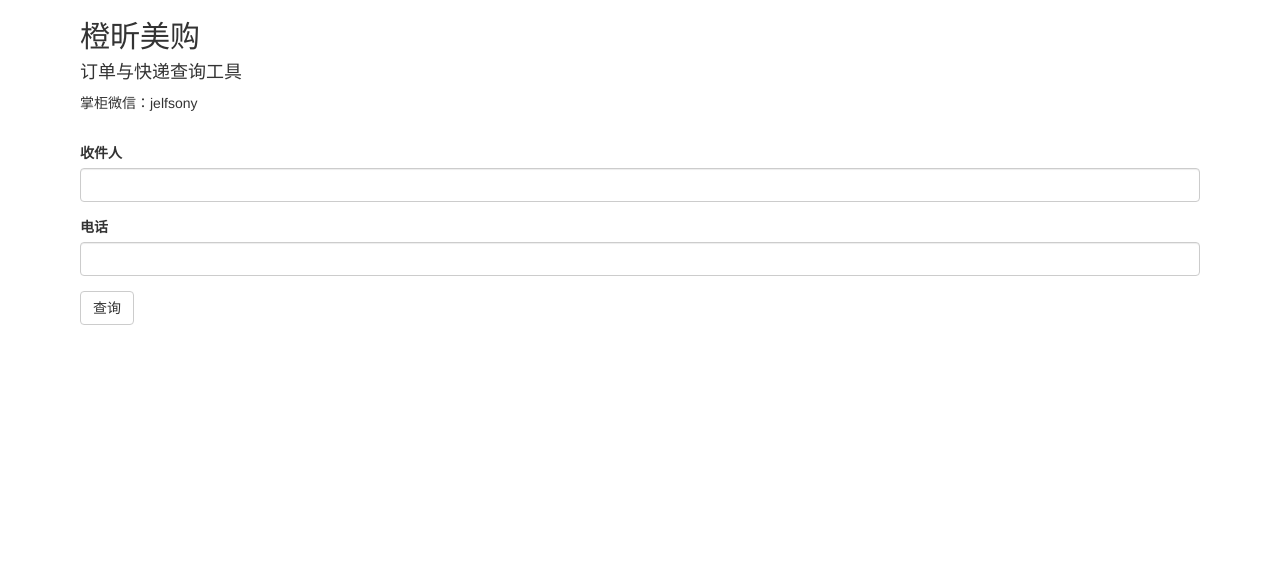
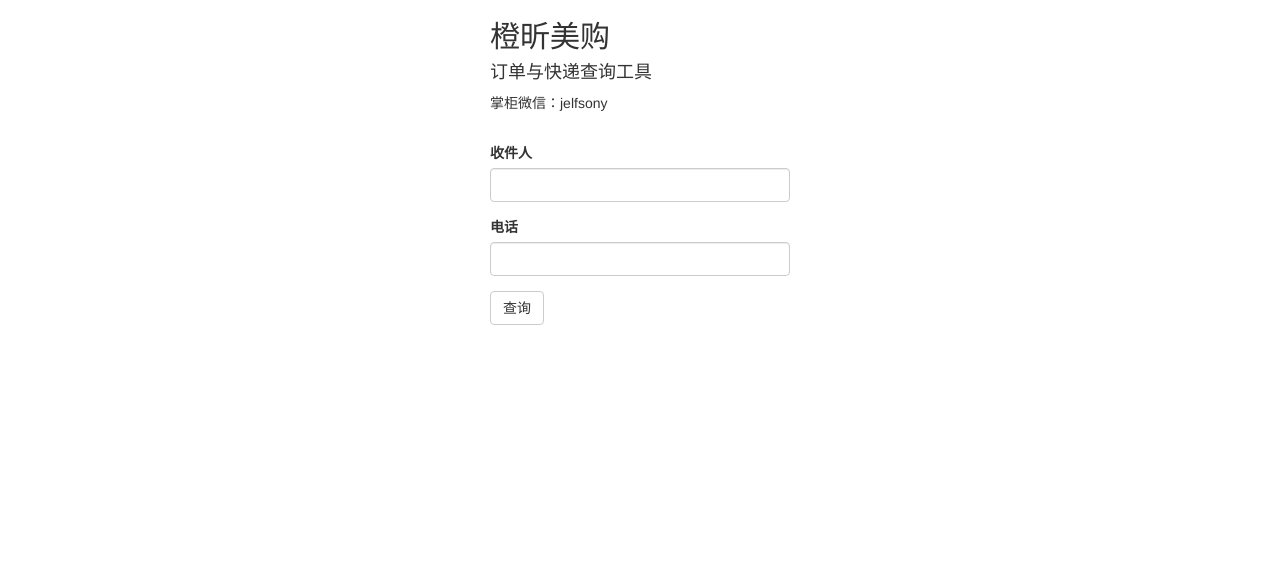
Before and after one commit to iamzjk/wechat_ebiz_helper, a Flask app: page / in a window 1280 px wide. Shown: the top 585 px of the page. Run offline with Flask 2, Linux system fonts and the light colour scheme; some libraries are stand-ins or nearby versions.

Commit message:
Update index.html

```diff
--- a/app/templates/index.html
+++ b/app/templates/index.html
@@ -8,7 +8,7 @@
 
 </head>
 
-<div class='container', style="padding:0 25px">
+<div class='container', style="padding:0 25px; max-width:350px">
   <h2>橙昕美购</h2>
   <h4>订单与快递查询工具</h4>
   <p>掌柜微信：jelfsony</p>
```
